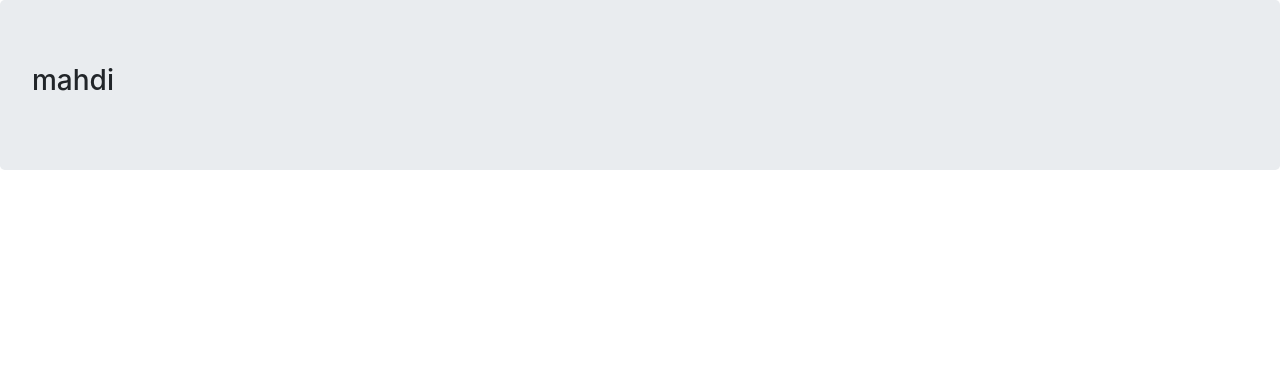
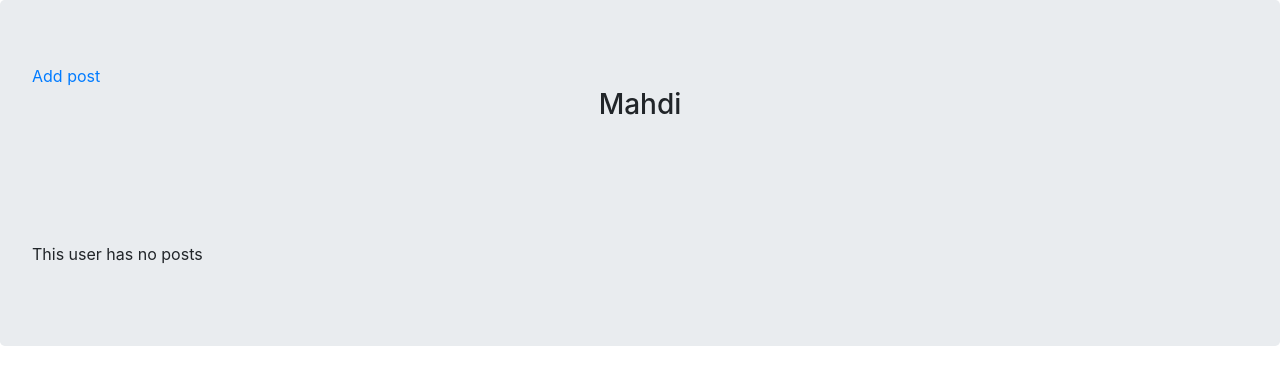
Before and after one commit to kheybar/Social, a Django app: page /account/dashboard/12 in a window 1280 px wide. Shown: the part 56-441 px from the top of the page. Run offline with Django 3.2, Linux system fonts and the light colour scheme; data comes from the database, SQL or seed files in the repository; both versions use the stored data as it was after the commit.

Commit message:
Create Post Page Add to project.

```diff
--- a/account/templates/account/dashboard.html
+++ b/account/templates/account/dashboard.html
@@ -5,8 +5,18 @@
 
 {% block content %}
 
-    <h3>
-        {{ user.username }}
-    </h3>
+    <a href="{% url 'posts:add_post' request.user.id %}">Add post</a>
+
+    <h3 class="text-center">{{ user.username|capfirst }}</h3><br>
+    <p class="text-center">{{ user.profile.bio }}</p>
+
+    <br/><br/><br/>
+    {% for post in posts %}
+        <div class="card">
+            <p class="card-body"><a href="{{ post.get_absolute_url }}">{{ post.body }}</a></p>
+        </div>
+    {% empty %}
+        <p>This user has no posts</p>
+    {% endfor %}
 
 {% endblock %}
--- a/account/views.py
+++ b/account/views.py
@@ -3,6 +3,7 @@ from django.contrib import messages
 from django.contrib.auth.models import User
 from django.contrib.auth import authenticate, login, logout
 from .forms import UserLoginForm, UserRegistarionForm
+from posts.models import Post
 
 
 
@@ -50,4 +51,5 @@ def user_logout(request):
 
 def user_dashboard(request, pk):
     user = get_object_or_404(User, id=pk)
-    return render(request, 'account/dashboard.html', {'user': user})
+    posts = Post.objects.filter(user=user).order_by('-created')
+    return render(request, 'account/dashboard.html', {'user': user, 'posts': posts})
--- a/posts/urls.py
+++ b/posts/urls.py
@@ -6,4 +6,5 @@ app_name = 'posts'
 urlpatterns = [
     path('', views.all_posts, name='posts'),
     path('<int:year>/<int:month>/<int:day>/<slug:slug>/', views.post_detail, name='post_detail'),
+    path('add_post/<int:user_id>/', views.add_post, name='add_post'),
 ]
```
Also changed, not shown: posts/forms.py (added, +8 -0 lines), posts/templates/posts/add_post.html (added, +9 -0 lines), posts/views.py (+24 -2 lines), db.sqlite3, posts/migrations/0002_alter_post_slug.py (added), posts/migrations/0003_alter_post_slug.py (added).
